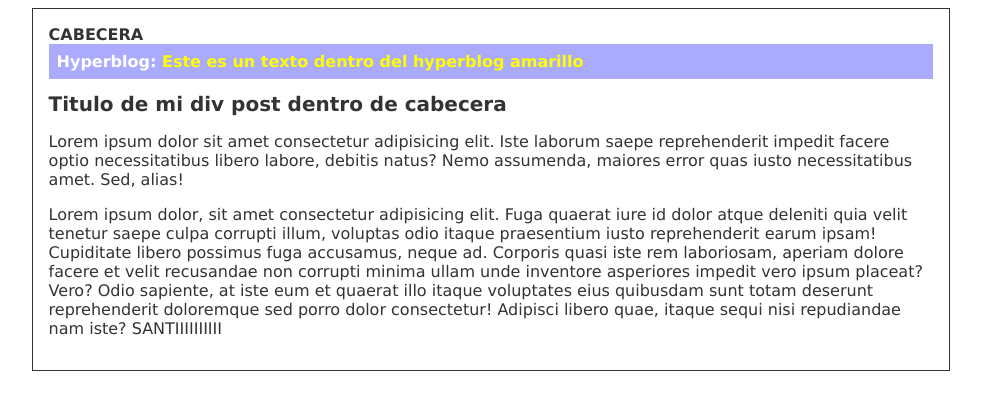
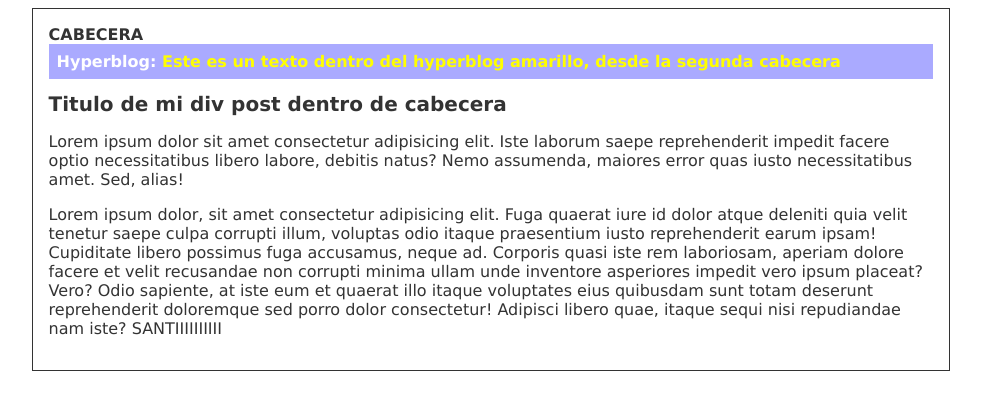
Before and after one commit to satodamian/Curso-de-GiT, a plain HTML site: page proyecto/index.html in a window 1280 px wide. Shown: the whole page, without its empty margins (149-1130 px from the left). Drawn offline with Linux system fonts and the light colour scheme.

Commit message:
Agregue el texto segunda cabecera en mi div segunda cabecera

```diff
--- a/proyecto/index.html
+++ b/proyecto/index.html
@@ -13,7 +13,7 @@
             CABECERA
         </div>
         <div id="segunda_cabecera">
-            Hyperblog: <span style="color: yellow">Este es un texto dentro del hyperblog amarillo</span>
+            Hyperblog: <span style="color: yellow">Este es un texto dentro del hyperblog amarillo, desde la segunda cabecera</span>
         </div>
        <div id="post">
            <h1>Titulo de mi div post dentro de cabecera</h1>
```
